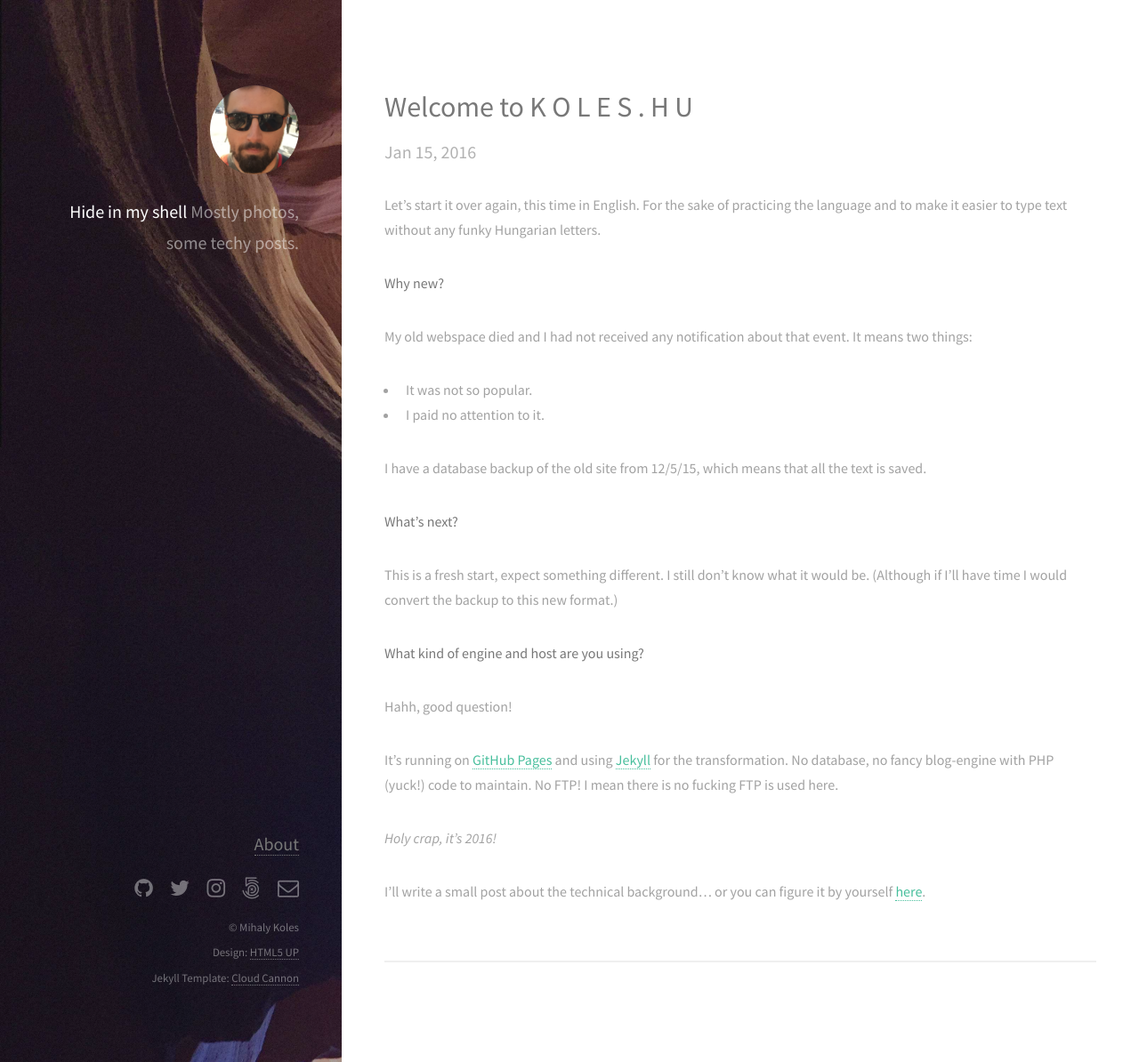
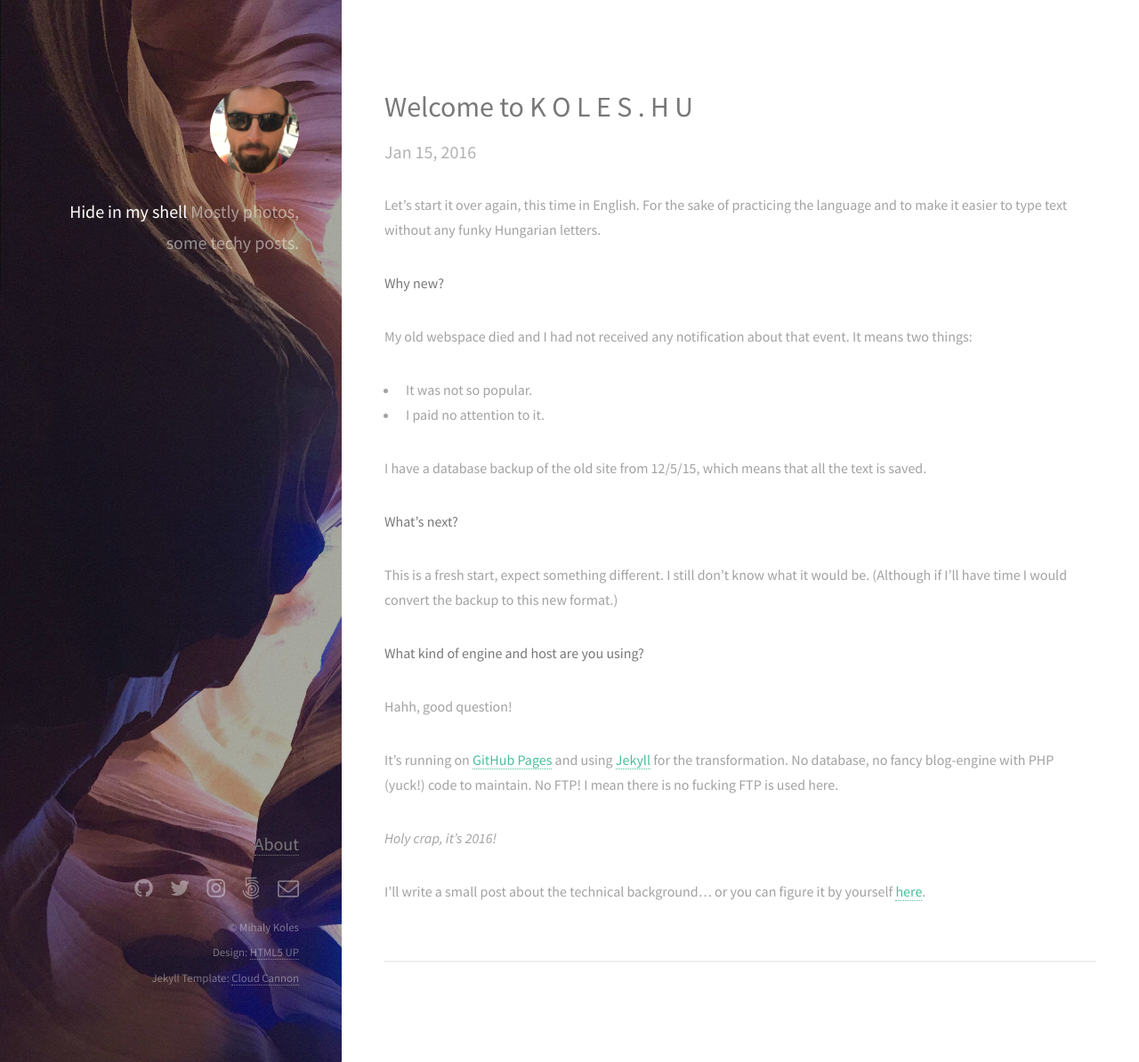
Before and after one commit to nyuwec/nyuwec.github.io, a Jekyll site: the page built from index.html, in a window 1280 px wide and 1194 px high. Shown: the whole window at 89% size. Built offline with Jekyll 4.4.1, drawn with Linux system fonts in a browser that asks for light colours; nearby versions of some CDN libraries.

Commit message:
fixed bg size

```diff
--- a/css/style.css
+++ b/css/style.css
@@ -940,7 +940,7 @@
 		background-image: url("images/overlay.png"), url("../assets/bg.jpg");
 		background-position: top left,               top left;
 		background-repeat: repeat,                   no-repeat;
-		background-size: auto,                       auto 200%;
+		background-size: auto,                       auto 130%;
 		color: rgba(255, 255, 255, 0.5);
 		height: 100%;
 		left: 0;
```
